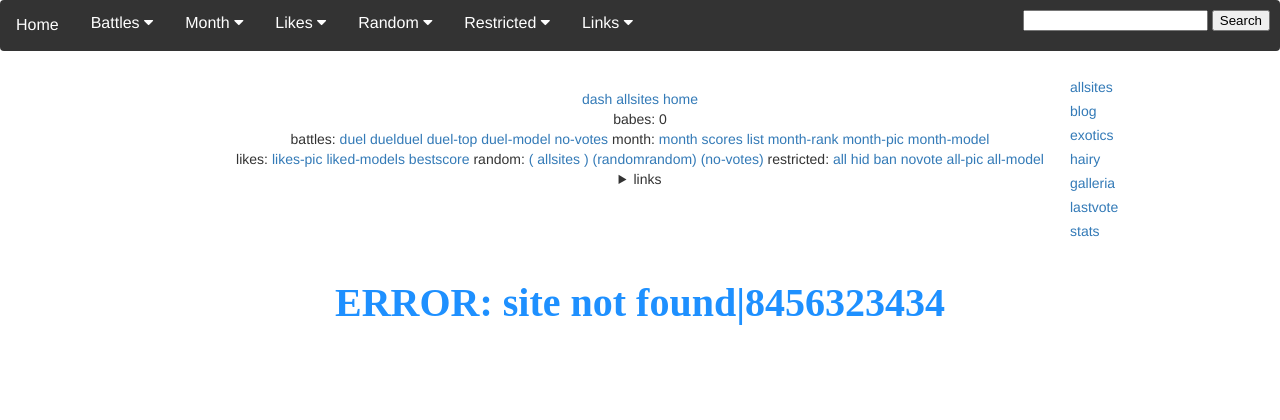
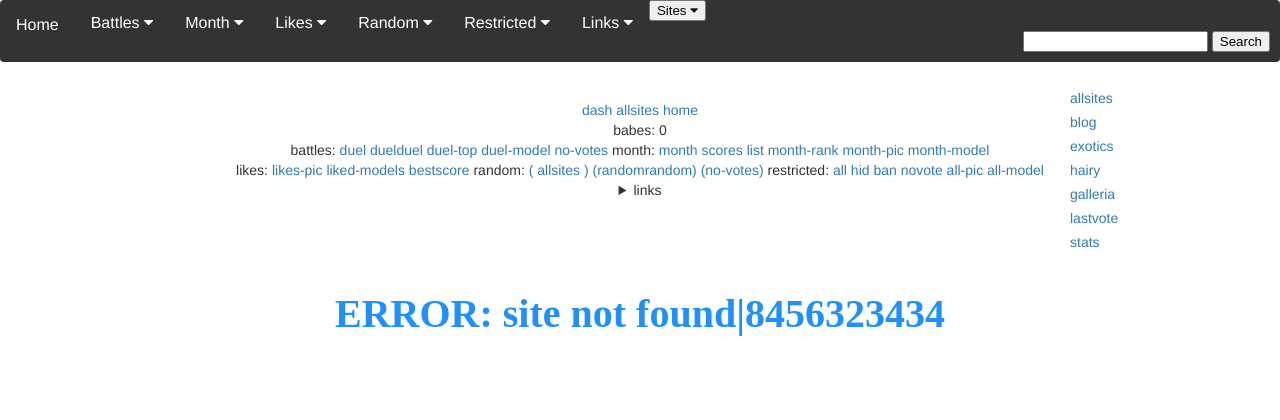
Before and after one commit to toleksa/atk, a Django app: page /atk/1/top/ in a window 1280 px wide. Shown: the top 420 px of the page. Run offline with Django 3.2, Linux system fonts and the light colour scheme.

Commit message:
menubar sites

```diff
--- a/atkdjango/atk/templates/atk/template_base.html
+++ b/atkdjango/atk/templates/atk/template_base.html
@@ -434,6 +434,13 @@
     <div class="dropdown-links-content">
     </div>
   </div>
+  <div class="dropdown-sites">
+    <button class="dropbtn-sites">Sites
+      <i class="fa fa-caret-down"></i>
+    </button>
+    <div class="dropdown-sites-content">
+    </div>
+  </div>
             {% block search %}
             <div class="searchbar">
                 <form action="/atk/search/" method="get">
```
